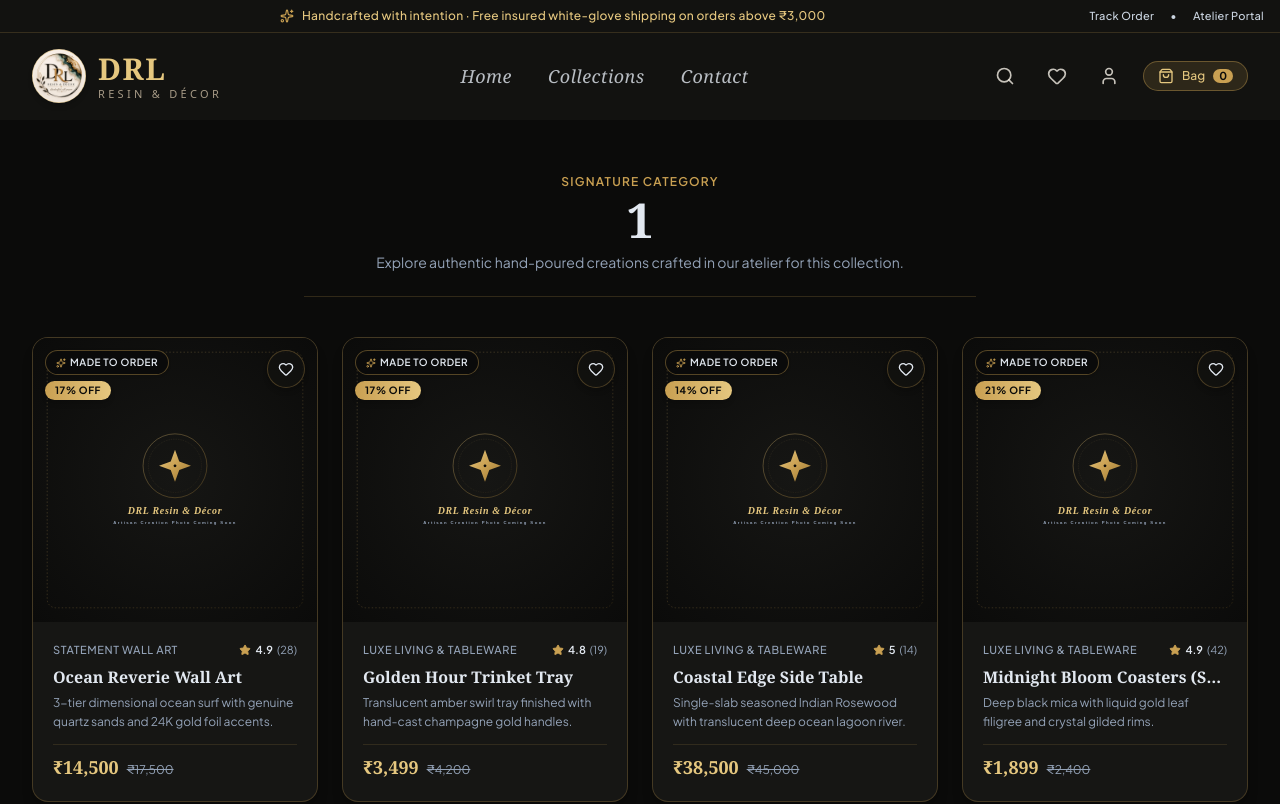
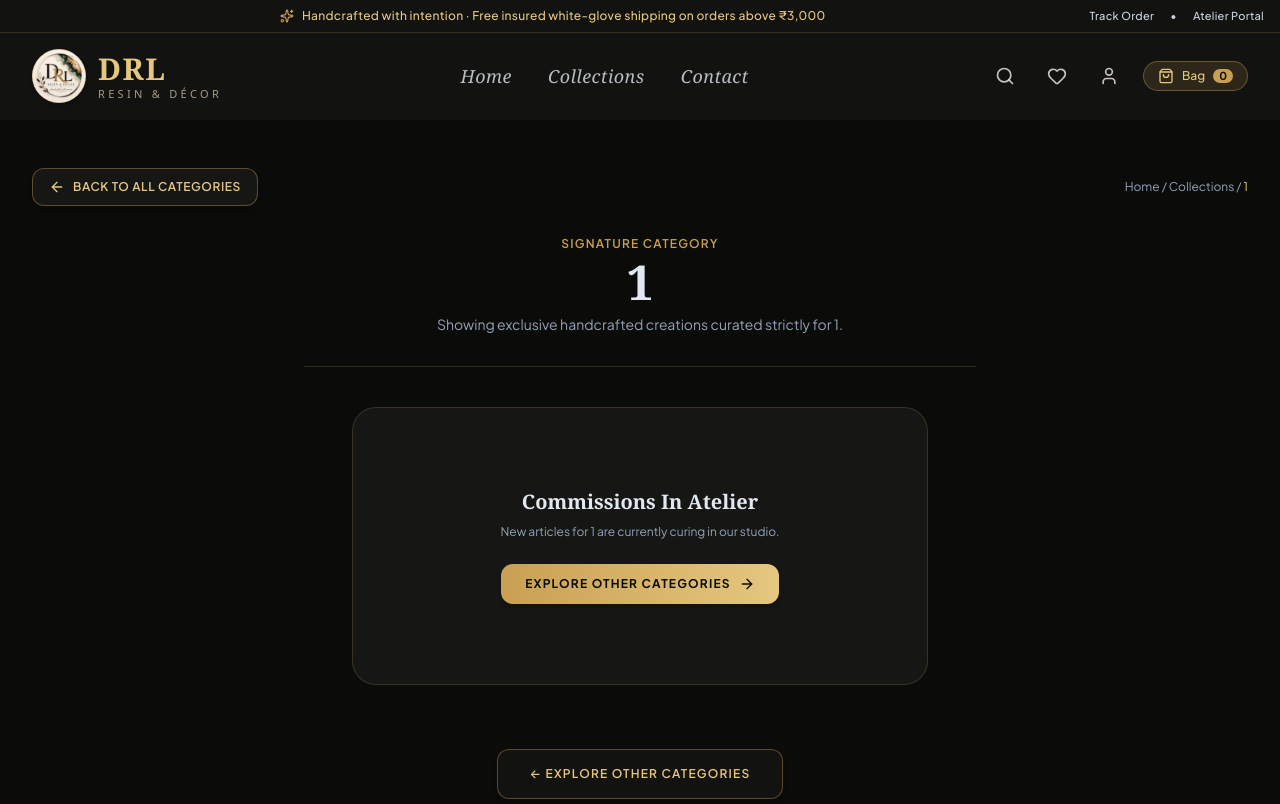
Before and after one commit to Harit-mi/Raisin, a Next.js app: page /category/1 in a window 1280 px wide. Shown: the top 804 px of the page. Built offline with nearby package versions, Linux system fonts and the light colour scheme; a web font is replaced by a local one.

Commit message:
feat: strictly isolate single category items with back buttons on both category and shop pages

```diff
--- a/src/app/category/[slug]/page.tsx
+++ b/src/app/category/[slug]/page.tsx
@@ -2,10 +2,9 @@
 
 import { use, useState, useEffect } from "react";
 import Link from "next/link";
-import Image from "next/image";
-import { Product, Category } from "@/types";
+import { Product } from "@/types";
 import { ProductCard } from "@/components/ProductCard";
-import { ArrowRight, Sparkles } from "lucide-react";
+import { ArrowLeft, ArrowRight, Sparkles } from "lucide-react";
 
 export default function CategoryPage({
   params,
@@ -14,13 +13,8 @@ export default function CategoryPage({
 }) {
   const { slug } = use(params);
   const [products, setProducts] = useState<Product[]>([]);
+  const [categoryName, setCategoryName] = useState<string>("");
   const [loading, setLoading] = useState(true);
-
-  // Map category slug to display name
-  const formattedTitle = slug
-    .split("-")
-    .map((word) => word.charAt(0).toUpperCase() + word.slice(1))
-    .join(" ");
 
   useEffect(() => {
     async function load() {
@@ -28,13 +22,24 @@ export default function CategoryPage({
         const res = await fetch("/api/products");
         if (res.ok) {
           const list: Product[] = await res.json();
-          // Match by slug or category name substring
-          const filtered = list.filter(
-            (p) =>
-              p.category.toLowerCase().replace(/[^a-z0-9]+/g, "-").includes(slug.toLowerCase()) ||
-              slug.toLowerCase().includes(p.category.toLowerCase().replace(/[^a-z0-9]+/g, "-"))
-          );
-          setProducts(filtered.length ? filtered : list.slice(0, 4));
+          // Match by slug or category name slug
+          const matched = list.filter((p) => {
+            const pSlug = p.category.toLowerCase().replace(/[^a-z0-9]+/g, "-").replace(/^-+|-+$/g, "");
+            return pSlug === slug.toLowerCase() || slug.toLowerCase().includes(pSlug) || pSlug.includes(slug.toLowerCase());
+          });
+
+          if (matched.length > 0) {
+            setCategoryName(matched[0].category);
+            setProducts(matched);
+          } else {
+            // Fallback formatted title
+            const fallback = slug
+              .split("-")
+              .map((word) => word.charAt(0).toUpperCase() + word.slice(1))
+              .join(" ");
+            setCategoryName(fallback);
+            setProducts([]);
+          }
         }
       } catch (e) {
         console.error(e);
@@ -48,21 +53,54 @@ export default function CategoryPage({
   return (
     <div className="bg-[#0B0B0A] min-h-screen py-12">
       <div className="max-w-7xl mx-auto px-4 sm:px-6 lg:px-8">
-        <div className="border-b border-[#C9A052]/20 pb-6 mb-10 text-center max-w-2xl mx-auto">
+        {/* Navigation & Back Button */}
+        <div className="mb-6 flex items-center justify-between">
+          <Link
+            href="/shop"
+            className="inline-flex items-center gap-2 bg-[#161614] hover:bg-[#1D1D19] border border-[#C9A052]/40 text-[#E5C77F] px-4 py-2.5 rounded-xl text-xs uppercase tracking-wider font-semibold transition-all shadow-md group"
+          >
+            <ArrowLeft className="w-4 h-4 transition-transform group-hover:-translate-x-1" />
+            <span>Back to All Categories</span>
+          </Link>
+
+          <Link
+            href="/"
+            className="text-xs text-[#94A3B8] hover:text-[#E2E8F0] transition-colors"
+          >
+            Home / Collections / <span className="text-[#E5C77F]">{categoryName}</span>
+          </Link>
+        </div>
+
+        {/* Category Header */}
+        <div className="border-b border-[#C9A052]/20 pb-8 mb-10 text-center max-w-2xl mx-auto">
           <span className="text-xs uppercase tracking-widest text-[#C9A052] font-semibold">
             Signature Category
           </span>
           <h1 className="font-serif text-3xl sm:text-5xl font-bold text-[#E2E8F0] mt-1">
-            {formattedTitle}
+            {categoryName}
           </h1>
           <p className="text-xs sm:text-sm text-[#94A3B8] mt-2">
-            Explore authentic hand-poured creations crafted in our atelier for this collection.
+            Showing exclusive handcrafted creations curated strictly for {categoryName}.
           </p>
         </div>
 
         {loading ? (
           <div className="py-24 text-center">
             <Sparkles className="w-8 h-8 text-[#C9A052] animate-spin mx-auto mb-3" />
+          </div>
+        ) : products.length === 0 ? (
+          <div className="py-20 text-center bg-[#161614] border border-[#C9A052]/20 rounded-3xl max-w-xl mx-auto p-8">
+            <h3 className="font-serif text-xl font-bold text-[#E2E8F0] mb-2">Commissions In Atelier</h3>
+            <p className="text-xs text-[#94A3B8] mb-6">
+              New articles for {categoryName} are currently curing in our studio.
+            </p>
+            <Link
+              href="/shop"
+              className="inline-flex items-center gap-2 bg-gradient-to-r from-[#C9A052] to-[#E5C77F] text-[#0B0B0A] font-bold text-xs uppercase tracking-widest px-6 py-3 rounded-xl transition-all shadow-md"
+            >
+              <span>Explore Other Categories</span>
+              <ArrowRight className="w-4 h-4" />
+            </Link>
           </div>
         ) : (
           <div className="grid grid-cols-1 sm:grid-cols-2 lg:grid-cols-4 gap-6">
@@ -75,10 +113,9 @@ export default function CategoryPage({
         <div className="mt-16 text-center">
           <Link
             href="/shop"
-            className="inline-flex items-center gap-2 bg-[#121210] text-[#E5C77F] hover:bg-[#C9A052] hover:text-[#0B0B0A] font-semibold text-xs uppercase tracking-widest px-8 py-4 rounded-xl transition-all shadow-md"
+            className="inline-flex items-center gap-2 bg-[#121210] border border-[#C9A052]/40 text-[#E5C77F] hover:bg-[#C9A052] hover:text-[#0B0B0A] font-semibold text-xs uppercase tracking-widest px-8 py-4 rounded-xl transition-all shadow-md"
           >
-            <span>View All Categories</span>
-            <ArrowRight className="w-4 h-4" />
+            <span>← Explore Other Categories</span>
           </Link>
         </div>
       </div>
--- a/src/app/shop/page.tsx
+++ b/src/app/shop/page.tsx
@@ -103,15 +103,29 @@ function ShopContent() {
     <div className="bg-[#0B0B0A] min-h-screen py-10">
       <div className="max-w-7xl mx-auto px-4 sm:px-6 lg:px-8">
         {/* Page Header */}
-        <div className="border-b border-[#C9A052]/20 pb-8 mb-8 text-center max-w-2xl mx-auto">
+        <div className="border-b border-[#C9A052]/20 pb-8 mb-8 text-center max-w-2xl mx-auto relative">
+          {selectedCategory !== "All" && (
+            <div className="mb-4">
+              <button
+                onClick={() => setSelectedCategory("All")}
+                className="inline-flex items-center gap-2 bg-[#161614] hover:bg-[#1D1D19] border border-[#C9A052]/40 text-[#E5C77F] px-4 py-2 rounded-xl text-xs uppercase tracking-wider font-semibold transition-all shadow-md group"
+              >
+                <RotateCcw className="w-3.5 h-3.5 transition-transform group-hover:-rotate-90" />
+                <span>← Back to All Categories</span>
+              </button>
+            </div>
+          )}
+
           <span className="text-xs uppercase tracking-widest text-[#C9A052] font-semibold">
-            Atelier Catalog
+            {selectedCategory === "All" ? "Atelier Catalog" : "Signature Category"}
           </span>
           <h1 className="font-serif text-3xl sm:text-5xl font-bold text-[#E2E8F0] mt-1">
-            Handcrafted Collection
+            {selectedCategory === "All" ? "Handcrafted Collection" : selectedCategory}
           </h1>
           <p className="text-sm text-[#94A3B8] mt-2">
-            Explore original hand-poured ocean resin wall art, statement tables, crystal geode clocks, and bespoke functional decor.
+            {selectedCategory === "All"
+              ? "Explore original hand-poured ocean resin wall art, statement tables, crystal geode clocks, and bespoke functional decor."
+              : `Showing exclusive handcrafted pieces curated under ${selectedCategory}.`}
           </p>
         </div>
 
```
